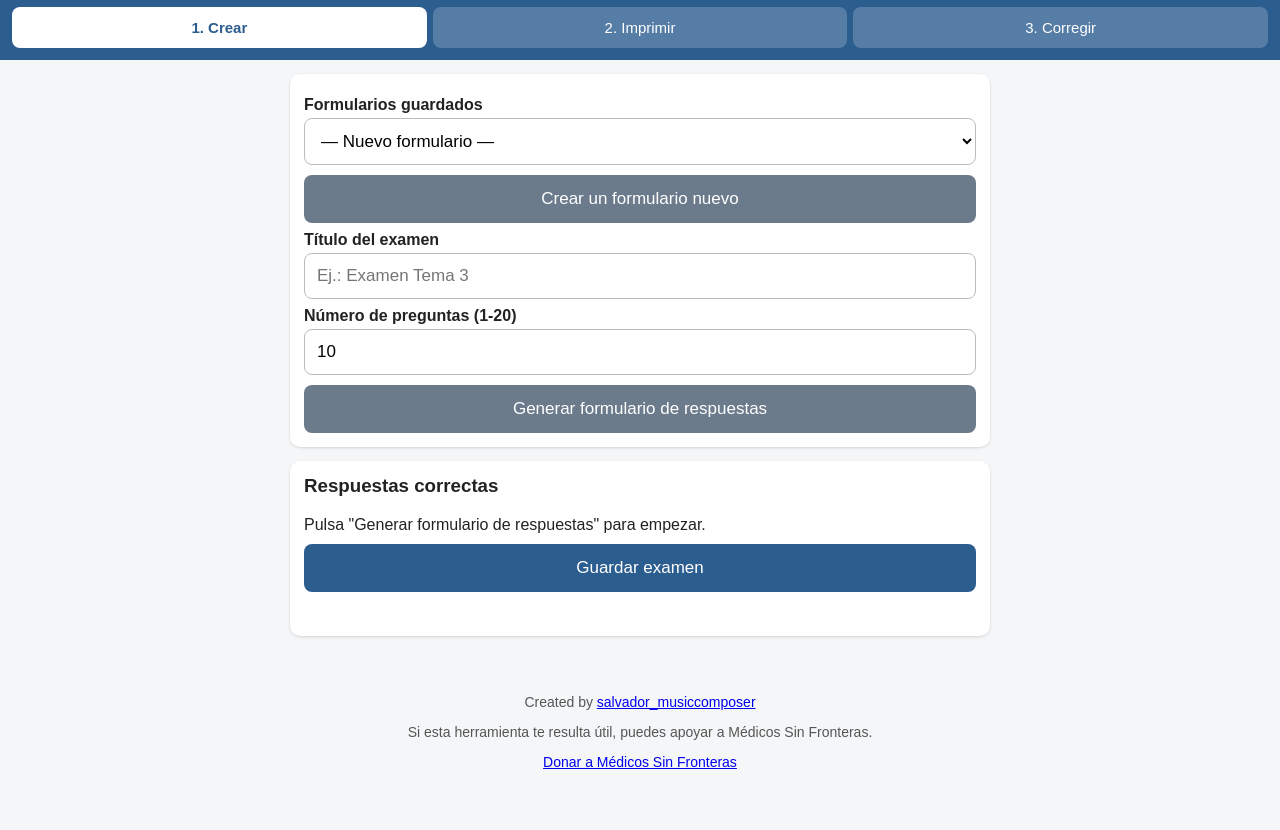
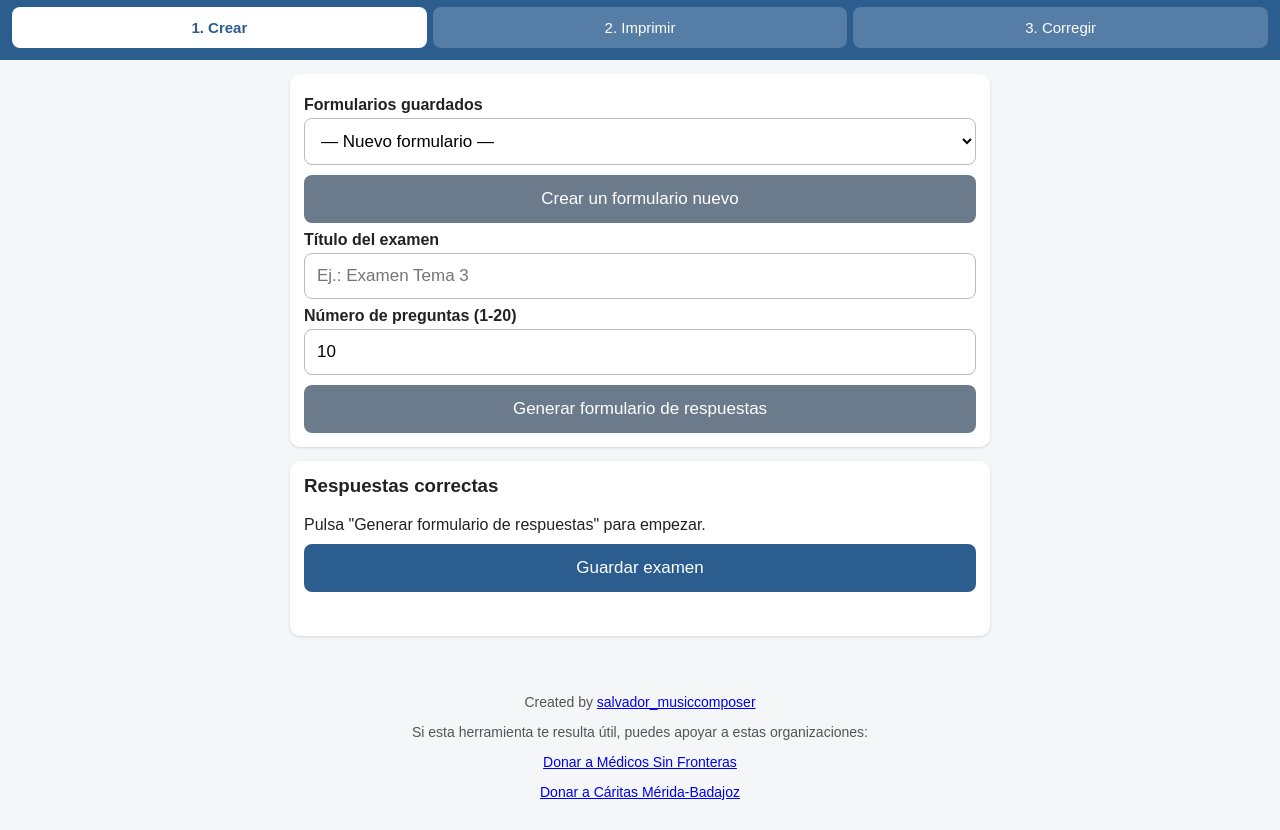
Before and after one commit to salvadormusic/Aplicacion-Examenes-OMR-PWA, an Electron app: page index.html in a window 1280 px wide. Shown: the part 62-892 px from the top of the page. Before the commit the page ends 848 px from the top, so only its background shows below. Drawn offline with Linux system fonts and the light colour scheme.

Commit message:
Revise footer to list additional donation options
Updated footer to include multiple organizations for support.

```diff
--- a/index.html
+++ b/index.html
@@ -79,12 +79,21 @@ footer{flex-shrink:0;padding:16px;color:#555;font-size:14px;text-align:center}
 </main>
 <footer>
   <p>Created by <a href="https://www.instagram.com/salvador_musiccomposer/" target="_blank" rel="noopener noreferrer">salvador_musiccomposer</a></p>
-  <p>Si esta herramienta te resulta útil, puedes apoyar a Médicos Sin Fronteras.</p>
-  <a href="https://www.msf.es/colabora/haz-un-donativo"
-     target="_blank"
-     rel="noopener noreferrer">
-    Donar a Médicos Sin Fronteras
-  </a>
+  <p>Si esta herramienta te resulta útil, puedes apoyar a estas organizaciones:</p>
+  <p>
+    <a href="https://www.msf.es/colabora/haz-un-donativo"
+       target="_blank"
+       rel="noopener noreferrer">
+      Donar a Médicos Sin Fronteras
+    </a>
+  </p>
+  <p>
+    <a href="https://www.caritas.es/meridabadajoz/que-puedes-hacer-tu/dona/"
+       target="_blank"
+       rel="noopener noreferrer">
+      Donar a Cáritas Mérida-Badajoz
+    </a>
+  </p>
 </footer>
 <script>
 const FID=[[60,60],[940,60],[940,1340],[60,1340]],TOP=300,BOT=1240,COLS=[300,440,580,720],SW=1000,SH=1400,MARK=.25,MAX_PROC=1600;
```
